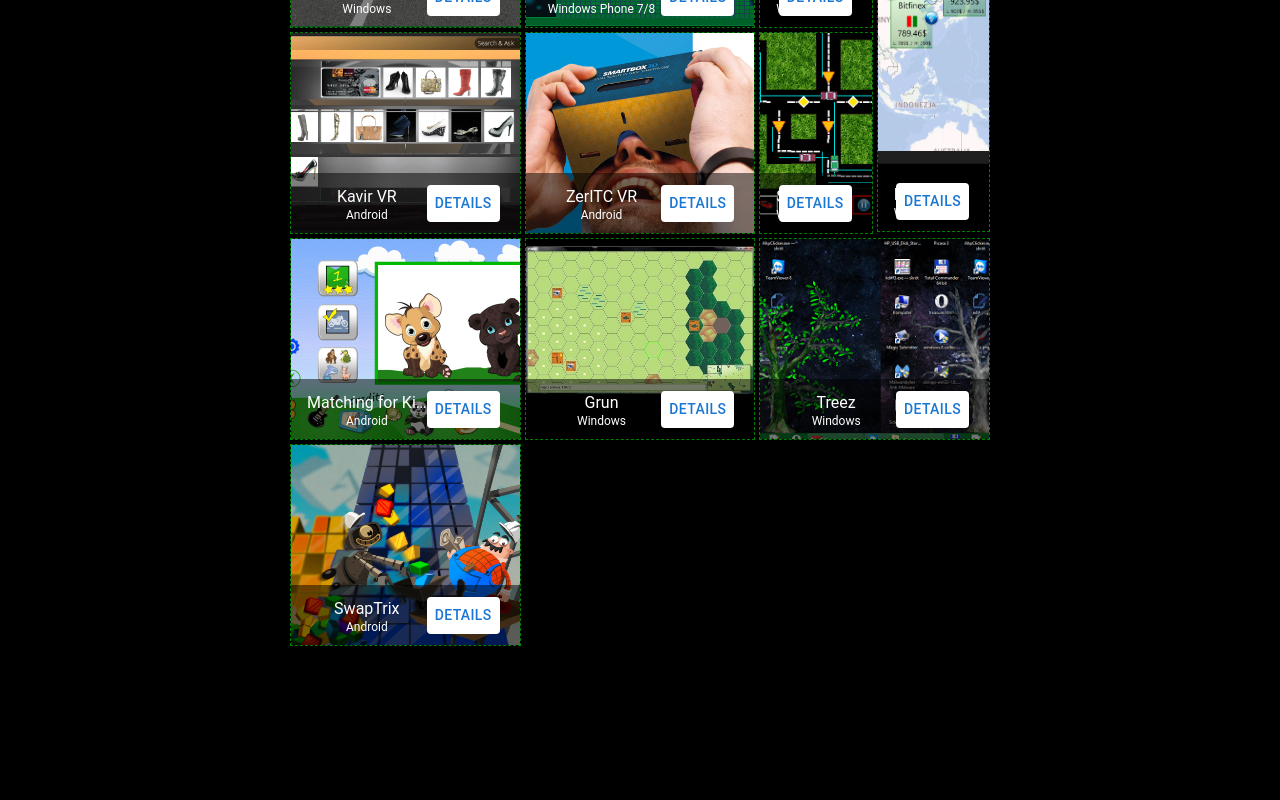
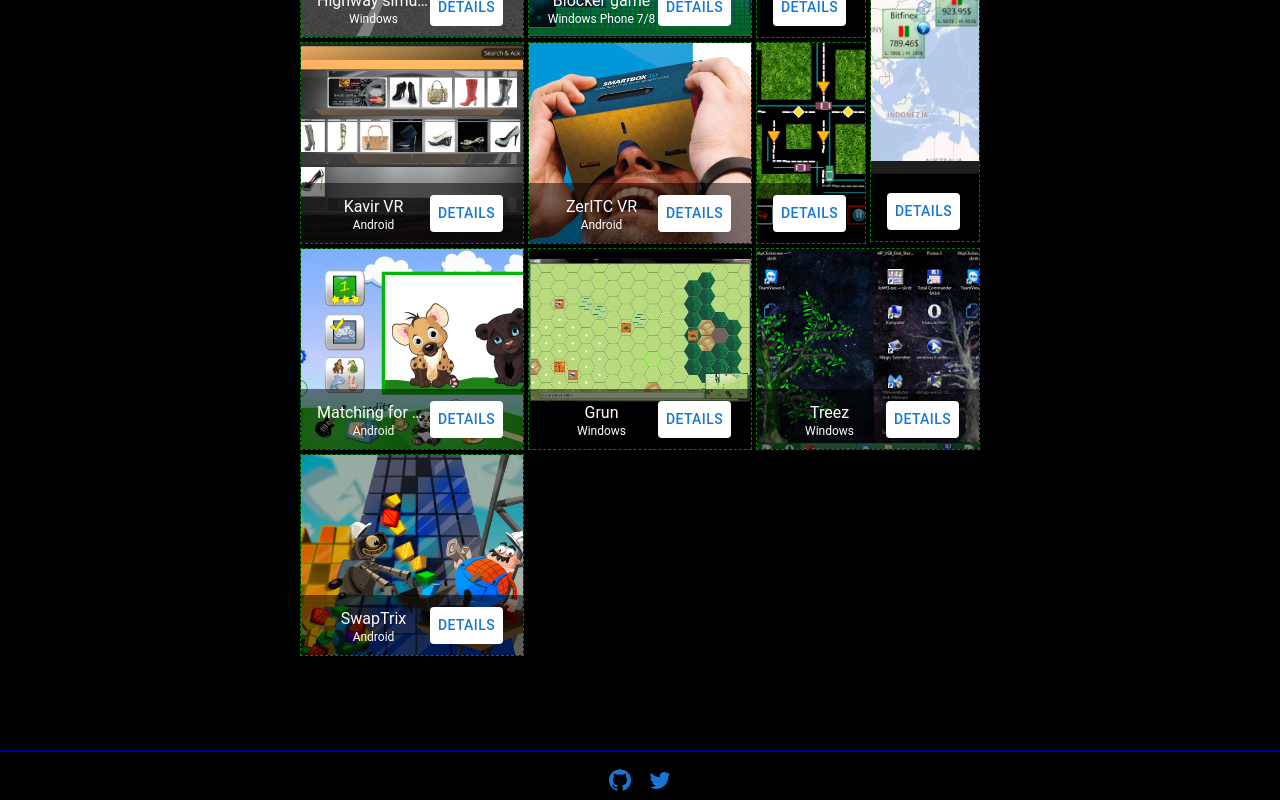
Before and after one commit to ZerCreation/zc-web, a React (Create React App) app: page /projects in a window 1280 px wide. Shown: the part 1148-1948 px from the top of the page. Before the commit the page ends 1870 px from the top, so only its background shows below. Built offline with nearby package versions, Linux system fonts and the light colour scheme.

Commit message:
Layout footer added

```diff
--- a/package.json
+++ b/package.json
@@ -5,6 +5,7 @@
   "dependencies": {
     "@emotion/react": "^11.10.4",
     "@emotion/styled": "^11.10.4",
+    "@mui/icons-material": "^5.10.3",
     "@mui/material": "^5.10.3",
     "@testing-library/jest-dom": "^5.16.5",
     "@testing-library/react": "^13.3.0",
--- a/src/App.css
+++ b/src/App.css
@@ -12,6 +12,9 @@ a {
 .App {
   text-align: center;
   color: white;
+  display: flex;
+  flex-direction: column;
+  height: 100%;
 }
 
 @keyframes App-logo-spin {
@@ -26,3 +29,13 @@ a {
 ul {
   list-style-image: url('data/images/Arrow.png');
 }
+
+.content {
+  flex: 1 0 auto;
+  padding: 10px;
+}
+
+.footer {
+  flex-shrink: 0;
+  text-align: center;
+}
--- a/src/App.tsx
+++ b/src/App.tsx
@@ -7,6 +7,7 @@ import './App.css';
 import About from './components/About';
 import Contact from './components/Contact';
 import Home from './components/Home';
+import Ideas from "./components/Ideas";
 import Layout from './components/Layout';
 import NoPage from './components/NoPage';
 import Projects from './components/Projects';
@@ -21,6 +22,7 @@ function App() {
             <Route index element={<Home />} />
             <Route path="projects" element={<Projects />} />
             <Route path="technologies" element={<Technologies />} />
+            <Route path="ideas" element={<Ideas />} />
             <Route path="about" element={<About />} />
             <Route path="contact" element={<Contact />} />
             <Route path="*" element={<NoPage />} />
--- /dev/null
+++ b/src/components/Ideas.tsx
@@ -0,0 +1,7 @@
+import React from 'react'
+
+export default function Ideas() {
+  return (
+    <div>Web3 Ideas</div>
+  )
+}
--- a/src/components/Layout.tsx
+++ b/src/components/Layout.tsx
@@ -1,7 +1,9 @@
 import { Link, Outlet } from 'react-router-dom'
+import { IconButton } from '@mui/material';
+import GitHubIcon from '@mui/icons-material/GitHub';
+import TwitterIcon from '@mui/icons-material/Twitter';
 
 export default function Layout() {
-
   const headerStyle = {
     margin: 'auto',
     padding: 10,
@@ -11,10 +13,22 @@ export default function Layout() {
     display: 'flex',
     flexDirection: 'row',
     justifyContent: 'space-around'
-  } as const
+  } as const;
+  const lineStyle = {
+    border: '1px solid darkblue'
+  };
+
+  function navigateToGithubProfile() {
+    window.open('https://github.com/ZerCreation', '_blank', 'noopener,noreferrer');
+  }
+
+  function navigateToTwitterProfile() {
+    window.open('https://twitter.com/zercreation', '_blank', 'noopener,noreferrer');
+  }
 
   return (
     <>
+      <div className='content'>
         <div style={headerStyle}>
           <div style={menuStyle}>
             <div>
@@ -43,10 +57,21 @@ export default function Layout() {
           </div>
         </div>
 
-      <hr style={{ border: '1px solid darkblue' }} />
+        <hr style={lineStyle} />
         <div style={{margin: 30}}>
           <Outlet />
         </div>
+      </div>
+
+      <footer className='footer'>
+        <hr style={lineStyle} />
+        <IconButton onClick={navigateToGithubProfile}>
+          <GitHubIcon color='primary'/>
+        </IconButton>
+        <IconButton onClick={navigateToTwitterProfile}>
+          <TwitterIcon color='primary'/>
+        </IconButton>
+      </footer>
     </>
   )
 }
--- a/src/index.css
+++ b/src/index.css
@@ -11,3 +11,13 @@ code {
   font-family: source-code-pro, Menlo, Monaco, Consolas, 'Courier New',
     monospace;
 }
+
+html, body {
+  height: 100%;
+}
+
+#root {
+  display: flex;
+  flex-direction: column;
+  height: 100%;
+}
```
Also changed, not shown: 1 other file (tests, documents, lock files or other folders). Lines whose indentation alone changed are shown as unchanged.
